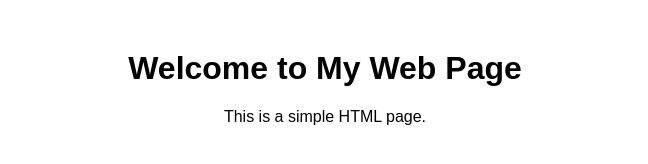
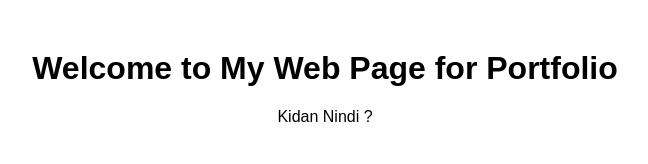
Before and after one commit to Harmanjeet3/Portfolio, a plain HTML site: page index.html in a window 1280 px wide. Shown: the whole page, without its empty margins (315-963 px from the left). Drawn offline with Linux system fonts and the light colour scheme.

Commit message:
Second commit

```diff
--- a/index.html
+++ b/index.html
@@ -13,7 +13,7 @@
     </style>
 </head>
 <body>
-    <h1>Welcome to My Web Page</h1>
-    <p>This is a simple HTML page.</p>
+    <h1>Welcome to My Web Page for Portfolio</h1>
+    <p>Kidan Nindi ? </p>
 </body>
 </html>
```
